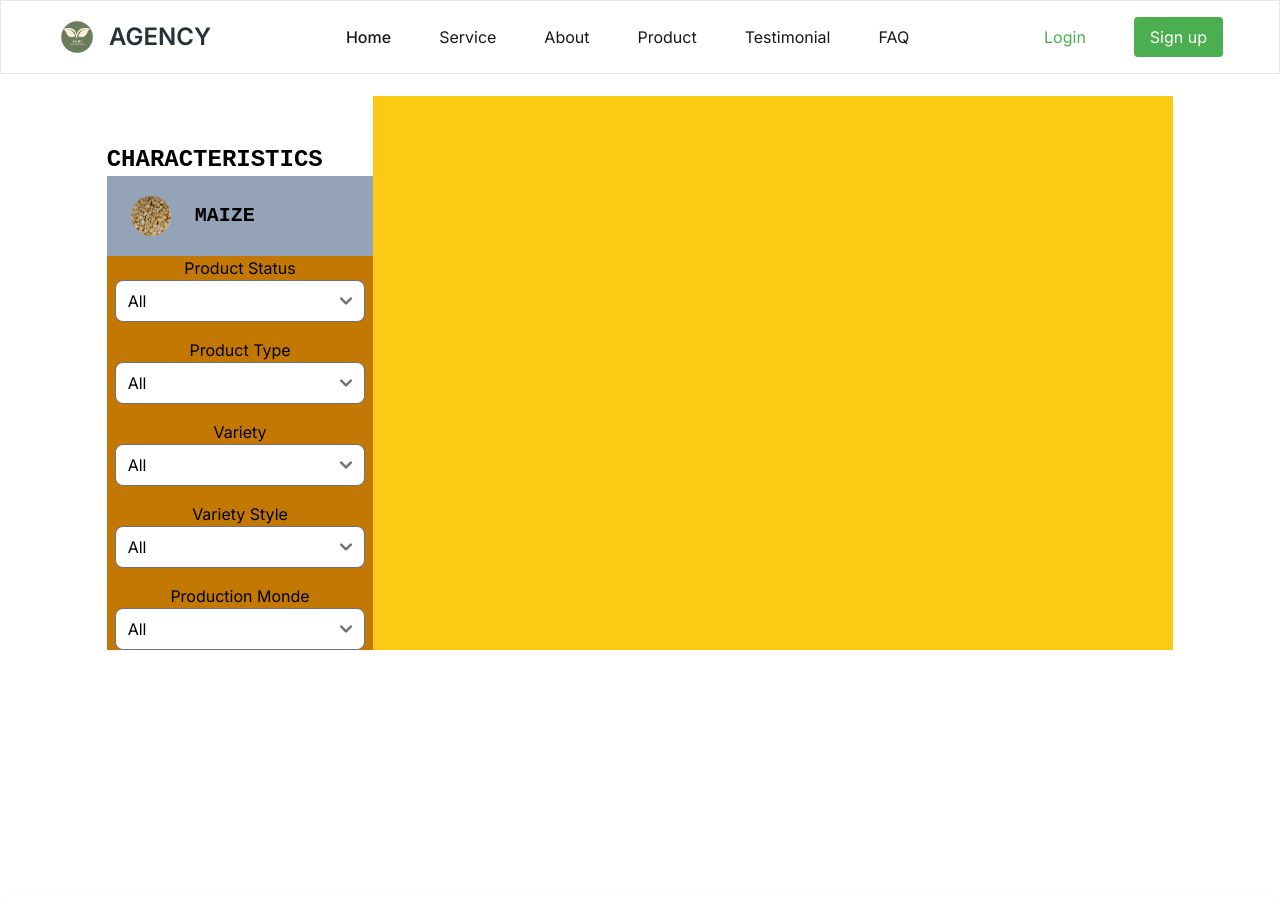
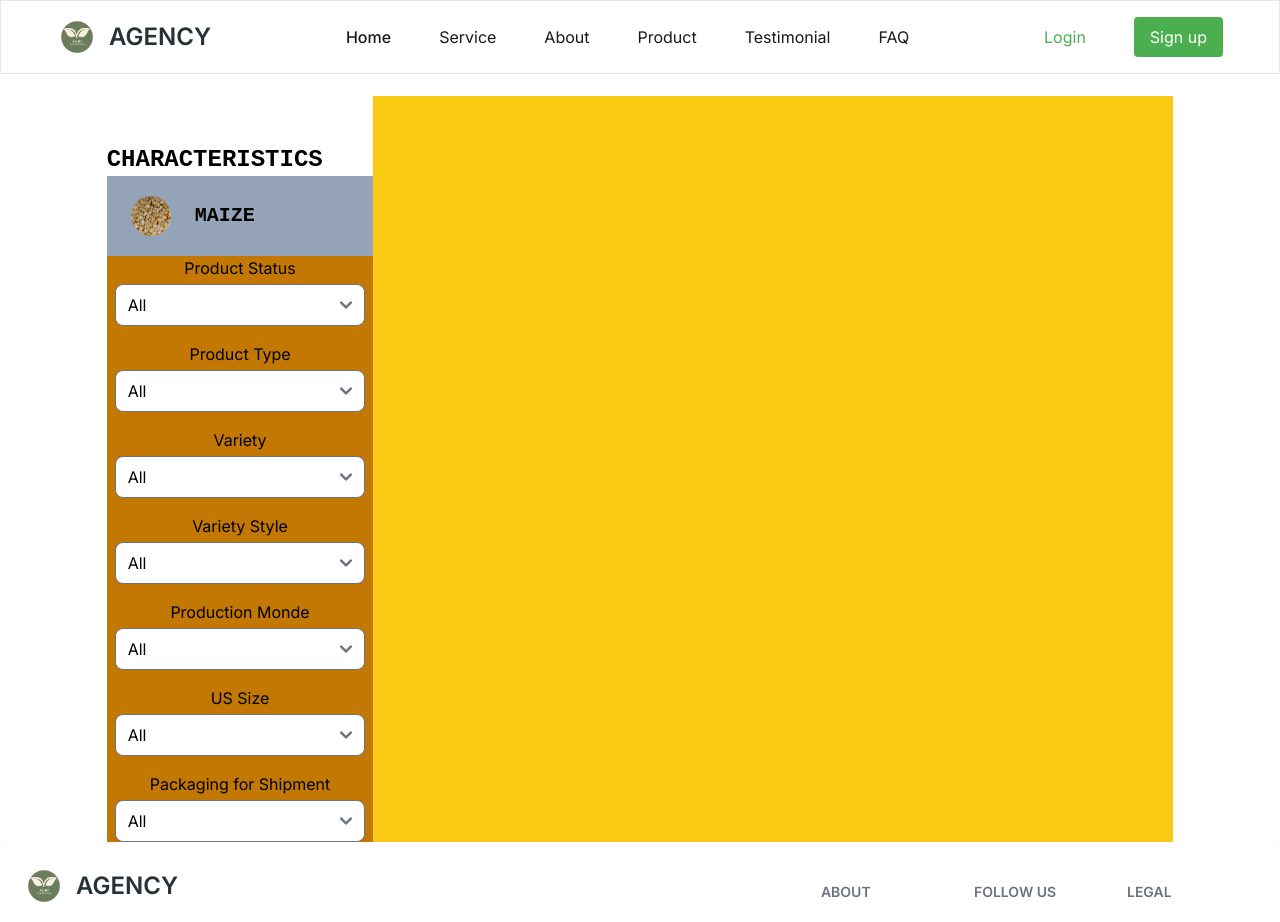
Before and after one commit to JacScript/B-agency-main, a React (Vite) app: page / in a window 1280 px wide. Shown: the top 922 px of the page. Built offline with nearby package versions, Linux system fonts and the light colour scheme; a web font is replaced by a local one.

Commit message:
minor changes

```diff
--- a/src/components/FilteredItems.jsx
+++ b/src/components/FilteredItems.jsx
@@ -4,7 +4,7 @@ import maize from '../assets/corn.jpg';
 
 const FilteredItems = () => {
   return (
-    <div className="mt-[4.6rem] max-w-screen-2xl h-dvh">
+    <div className="mt-[4.6rem] max-w-screen-2xl">
       <div className="w-5/6 mx-auto mt-24 flex">
         <div className="w-1/4 mt-12 flex flex-col">
           <div className="kode-mono text-2xl font-extrabold uppercase">
@@ -30,7 +30,7 @@ const FilteredItems = () => {
               <div className="bg-yellow-500">
                 <div className="mx-2">
                   <div className="flex flex-col items-center">
-                    <label className="text-center" for="name">
+                    <label className="text-center mb-1" for="name">
                       Product Status
                     </label>
                     <select
@@ -47,7 +47,7 @@ const FilteredItems = () => {
 
                 <div className="mx-2 mt-4">
                   <div className="flex flex-col items-center">
-                    <label className="text-center" for="name">
+                    <label className="text-center mb-1" for="name">
                       Product Type
                     </label>
                     <select
@@ -64,7 +64,7 @@ const FilteredItems = () => {
 
                 <div className="mx-2 mt-4">
                   <div className="flex flex-col">
-                    <label className="text-center" for="name">
+                    <label className="text-center mb-1" for="name">
                       Variety
                     </label>
                     <select
@@ -101,7 +101,7 @@ const FilteredItems = () => {
 
                 <div className="mx-2 mt-4">
                   <div className="flex flex-col">
-                    <label className="text-center" for="name">
+                    <label className="text-center mb-1" for="name">
                       Variety Style
                     </label>
                     <select
@@ -118,7 +118,7 @@ const FilteredItems = () => {
 
                 <div className="mx-2 mt-4">
                   <div className="flex flex-col">
-                    <label className="text-center" for="name">
+                    <label className="text-center mb-1" for="name">
                       Production Monde
                     </label>
                     <select
@@ -133,6 +133,179 @@ const FilteredItems = () => {
                     </select>
                   </div>
                 </div>
+
+                <div className="mx-2 mt-4">
+                  <div className="flex flex-col">
+                    <label className="text-center mb-1" for="name">
+                      US Size
+                    </label>
+                    <select
+                      name="search[128]"
+                      id="search_128"
+                      className="rounded-lg w-full"
+                    >
+                      <option value="">All</option>
+                      <option value="474">18/20</option>
+                      <option value="475">16/18</option>
+                      <option value="473">20/22</option>
+                      <option value="776">22/24</option>
+                      <option value="777">24/26</option>
+                      <option value="778">26/28</option>
+                      <option value="779">28/30</option>
+                      <option value="780">30/32</option>
+                      <option value="781">32/34</option>
+                      <option value="782">34/36</option>
+                    </select>
+                  </div>
+                </div>
+
+                <div className="mx-2 mt-4">
+                  <div className="flex flex-col">
+                    <label className="text-center mb-1" for="name">
+                      Packaging for Shipment
+                    </label>
+                    <select
+                      name="search[134]"
+                      id="search_134"
+                      className="rounded-lg w-full"
+                    >
+                      <option value="">All</option>
+                      <option value="481">25 LBS (11.3 KG)</option>
+                      <option value="482">50 LBS (22.7 KG)</option>
+                      <option value="483">1000 LBS (454 KG)</option>
+                      <option value="484">1500 LBS (681 KG)</option>
+                      <option value="488">Big Bags 1000 KG</option>
+                      <option value="486">Cases 10 KG</option>
+                      <option value="487">Bags 25 KG</option>
+                      <option value="490">
+                        Other Packaging Size (Specify in Comments)
+                      </option>
+                      <option value="570">Big Bags 800 KG</option>
+                      <option value="489">
+                        In Bulk (Specify Metric Tons in Comments)
+                      </option>
+                      <option value="569">Cases 15 KG</option>
+                      <option value="485">2200 LBS (1 Metric Ton)</option>
+                    </select>
+                  </div>
+                </div>
+
+                <div id="advanced_characteristics" className="my-4 hidden">
+                  <div className="mx-2">
+                    <div className="flex flex-col">
+                      <label className="text-center mb-1" for="name">
+                        USDA Grades{" "}
+                      </label>
+                      <select
+                        name="search[127]"
+                        id="search_127"
+                        className="rounded-lg w-full"
+                      >
+                        <option value="">All</option>
+                        <option value="467">US Non-Split</option>
+                        <option value="468">Artificially Opened</option>
+                        <option value="469">US Select</option>
+                        <option value="470">US N. 1</option>
+                        <option value="471">US Extra N. 1</option>
+                        <option value="472">US Fancy</option>
+                      </select>
+                    </div>
+                  </div>
+
+                  <div className="mt-4 mx-2">
+                    <div className="flex flex-col">
+                      <label className="text-center mb-1" for="name">
+                        Europe Size (nuts per 100gr)
+                      </label>
+                      <select
+                        name="search[129]"
+                        id="search_129"
+                        className="rounded-lg w-full"
+                      >
+                        <option value="">All</option>
+                        <option value="480">Small (over 106)</option>
+                        <option value="479">Medium (92 to 106)</option>
+                        <option value="478">Large (81 to 91)</option>
+                        <option value="477">Very Large (71 to 80)</option>
+                        <option value="476">Extra Large (under 71)</option>
+                      </select>
+                    </div>
+                  </div>
+
+                  <div className="mt-4 mx-2">
+                    <div className="flex flex-col">
+                      <label className="text-center mb-1" for="name">
+                        Crop Year
+                      </label>
+                      <input
+                        type="number"
+                        name="search[189]"
+                        id="search_189"
+                        className="w-full rounded-lg"
+                      />
+                    </div>
+                  </div>
+
+
+                  <div className="mt-4 mx-2">
+                    <div className="flex flex-col">
+                      <label className="text-center mb-1" for="name">
+                        Total Protein (gr/100gr){" "}
+                      </label>
+                      <input
+                        type="number"
+                        name="search[130]"
+                        id="search_130"
+                        className="w-full rounded-lg"
+                      />
+                    </div>
+                  </div>
+
+
+                  <div className="mt-4 mx-2">
+                    <div className="flex flex-col">
+                      <label className="text-center mb-1" for="name">
+                        Moisture (Max.%){" "}
+                      </label>
+                      <input
+                        type="number"
+                        name="search[131]"
+                        id="search_131"
+                        className="w-full rounded-lg"
+                      />
+                    </div>
+                  </div>
+
+                  <div className="mt-4 mx-2">
+                    <div className="flex flex-col">
+                      <label className="text-center mb-1" for="name">
+                        Foreign matter (Max. %)
+                      </label>
+                      <input
+                        type="number"
+                        name="search[132]"
+                        id="search_132"
+                        className="w-full rounded-lg"
+                      />
+                    </div>
+                  </div>
+
+                  <div className="mt-4 mx-2">
+                    <div className="flex flex-col">
+                      <label className="text-center mb-1" for="name">
+                        Defects (Max. %)
+                      </label>
+                      <input
+                        type="number"
+                        name="search[133]"
+                        id="search_133"
+                        className="rounded-lg w-full"
+                      />
+                    </div>
+                  </div>
+
+
+                </div>
               </div>
             </form>
           </div>
```
